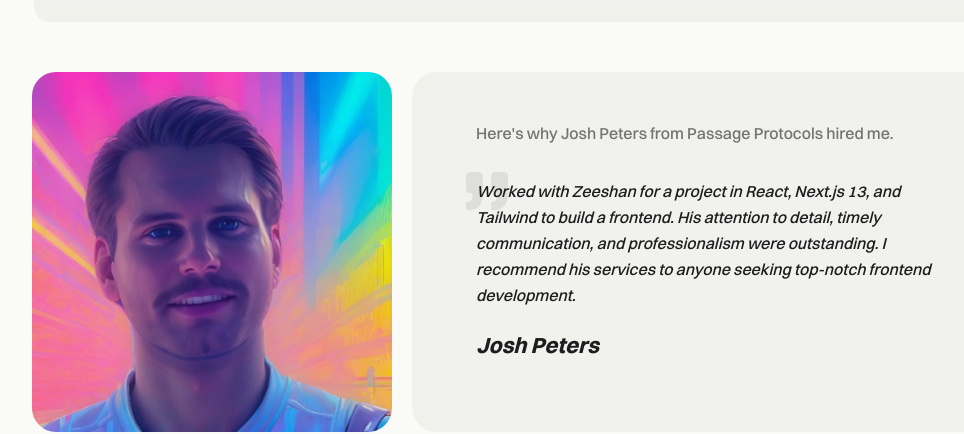
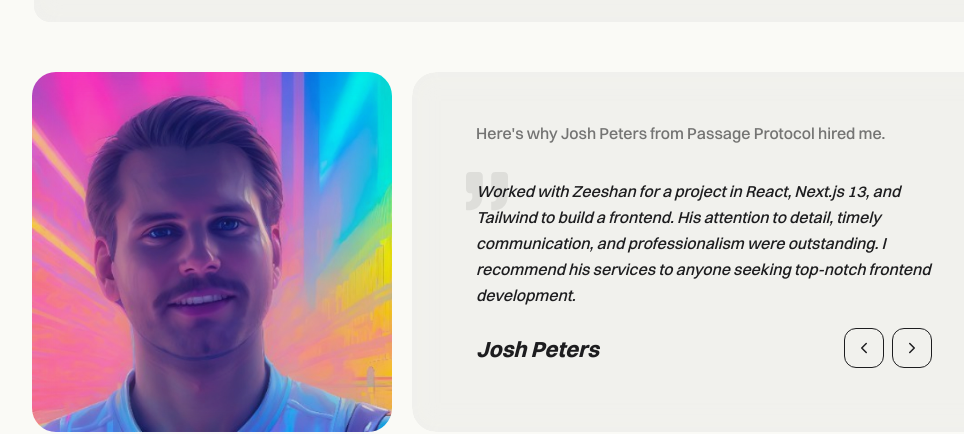
Before and after one commit to zeeshanjunaid/zeeshanjunaid.dev, a Next.js app: page / in a window 1280 px wide. Shown: the part 1567-2001 px from the top of the page, without its empty margins (126-1090 px from the left). Built offline with nearby package versions, Linux system fonts and the light colour scheme.

Commit message:
reviews slider fixed

```diff
--- a/app/(root)/(routes)/components/testimonials-slider.tsx
+++ b/app/(root)/(routes)/components/testimonials-slider.tsx
@@ -1,18 +1,21 @@
 "use client";
 
+import { ChevronLeft, ChevronRight } from "lucide-react";
+import React, { useState } from "react";
+
 import { BlurBG } from "@/components/blur-bg";
+import { Button } from "@/components/ui/button";
 import { Container } from "@/components/container";
 import Image from "next/image";
-import React from "react";
 import { useTheme } from "next-themes";
 
 interface TestimonialsSliderProps {
   reviews: {
     client: string;
-    logo: string;
+    logo?: string;
+    company?: string;
     profile: string;
     review: string;
-    featured?: boolean;
   }[];
 }
 const QuotedIcon = ({ color }: { color: string }) => (
@@ -32,6 +35,19 @@ const QuotedIcon = ({ color }: { color: string }) => (
 );
 const TestimonialsSlider = ({ reviews }: TestimonialsSliderProps) => {
   const { theme } = useTheme();
+  const [currentIndex, setCurrentIndex] = useState(0);
+  const totalReviews = reviews.length;
+
+  const handleNext = () => {
+    setCurrentIndex((prevIndex) => (prevIndex + 1) % totalReviews);
+  };
+
+  const handlePrevious = () => {
+    setCurrentIndex(
+      (prevIndex) => (prevIndex - 1 + totalReviews) % totalReviews,
+    );
+  };
+  const { client, logo, company, profile, review } = reviews[currentIndex];
 
   return (
     <Container className="mt-8 lg:mt-12 px-5 md:px-7 lg:px-0 relative flex lg:gap-x-5">
@@ -40,49 +56,60 @@ const TestimonialsSlider = ({ reviews }: TestimonialsSliderProps) => {
         <Image
           objectFit="cover"
           className="aspect-square"
-          src="/images/testimonials/josh-pic.jpg"
+          src={profile}
           fill
-          alt="Josh Peters"
+          alt={client}
         />
       </div>
       <div className="py-8 px-5 md:p-12 w-full   lg:px-16 rounded-3xl relative flex overflow-hidden">
         <BlurBG className="rounded-3xl" />
         <div className="relative z-20">
           <h2 className="text-[#3F3F3F]/70 dark:text-[#FAFAF6]/70 font-medium font-switzer text-[16px] md:text-[20px] lg:text-[16px] leading-relaxed  mb-8">
-            Here&apos;s why Josh Peters from Passage Protocols hired me.
+            Here&apos;s why {client} {company && <>from {company}</>} hired me.
           </h2>
           <div className="flex flex-col justify-between space-y-12 lg:space-y-5">
             <div className="relative">
               <QuotedIcon color={theme === "dark" ? "#FAFAF6" : "#3F3F3F"} />
               <p className="italic text-[16px] md:text-[20px] lg:text-[16px] text-dark dark:text-light leading-relaxed md:mr-[72px] lg:mr-0 lg:min-h-[130px]">
-                Worked with Zeeshan for a project in React, Next.js 13, and
-                Tailwind to build a frontend. His attention to detail, timely
-                communication, and professionalism were outstanding. I recommend
-                his services to anyone seeking top-notch frontend development.
+                {review}
               </p>
             </div>
 
-            <div className="">
+            <div className="flex items-end justify-between">
               <div className="flex justify-start items-center gap-x-2.5 md:gap-x-4">
                 <div className="lg:hidden w-[42px] md:w-[60px] h-[42px] md:h-[60px] relative rounded-full overflow-hidden">
-                  <Image
-                    src="/images/testimonials/josh-pic.jpg"
-                    fill
-                    alt="Josh Peters"
-                  />
+                  {profile && <Image src={profile} fill alt={client} />}
                 </div>
                 <div className="flex flex-col gap-y-1">
                   <p className="italic font-bold text-[14px] md:text-[18px] lg:text-[22px] text-dark dark:text-light leading-relaxed">
-                    Josh Peters
+                    {client}
                   </p>
-                  <Image
-                    src="/images/testimonials/pp.png"
-                    width={70}
-                    height={20}
-                    alt="passage protocol logo"
-                    className="hidden dark:block"
-                  />
+                  {logo && (
+                    <Image
+                      src={logo}
+                      width={70}
+                      height={20}
+                      alt={company ? company : "logo"}
+                      className="hidden dark:block"
+                    />
+                  )}
                 </div>
+              </div>
+              <div className="flex gap-x-2">
+                <Button
+                  size="icon"
+                  onClick={handlePrevious}
+                  className="bg-transparent text-dark dark:text-light border-[1px] border-solid border-dark dark:border-light hover:bg-purple hover:border-purple dark:hover:border-purple transition duration-200 rounded-xl"
+                >
+                  <ChevronLeft size={18} />
+                </Button>
+                <Button
+                  onClick={handleNext}
+                  size="icon"
+                  className="bg-transparent text-dark dark:text-light border-[1px] border-solid border-dark dark:border-light hover:bg-purple hover:border-purple dark:hover:border-purple transition duration-200 rounded-xl"
+                >
+                  <ChevronRight size={18} />
+                </Button>
               </div>
             </div>
           </div>
--- a/data/reviews.ts
+++ b/data/reviews.ts
@@ -2,11 +2,19 @@ const ReviewsList = [
   {
     client: "Josh Peters",
     logo: "/images/testimonials/pp.png",
+    company: "Passage Protocol",
     profile: "/images/testimonials/josh-pic.jpg",
     review:
       "Worked with Zeeshan for a project in React, Next.js 13, and Tailwind to build a frontend. His attention to detail, timely communication, and professionalism were outstanding. I recommend his services to anyone seeking top-notch frontend development.",
     featured: true,
   },
+  {
+    client: "Liane Schild",
+    profile: "/images/testimonials/liane-pic.jpeg",
+    review:
+      "I hired Zeeshan to do two web projects - one full web design from scratch - and was extremely pleased with his work. Zeeshan is very skilled in many areas of development. Highly recommend him - you will not be dissapointed!",
+    featured: true,
+  },
 ];
 
 export default ReviewsList;
```
Also changed, not shown: public/images/testimonials/liane-pic.jpeg (added).
